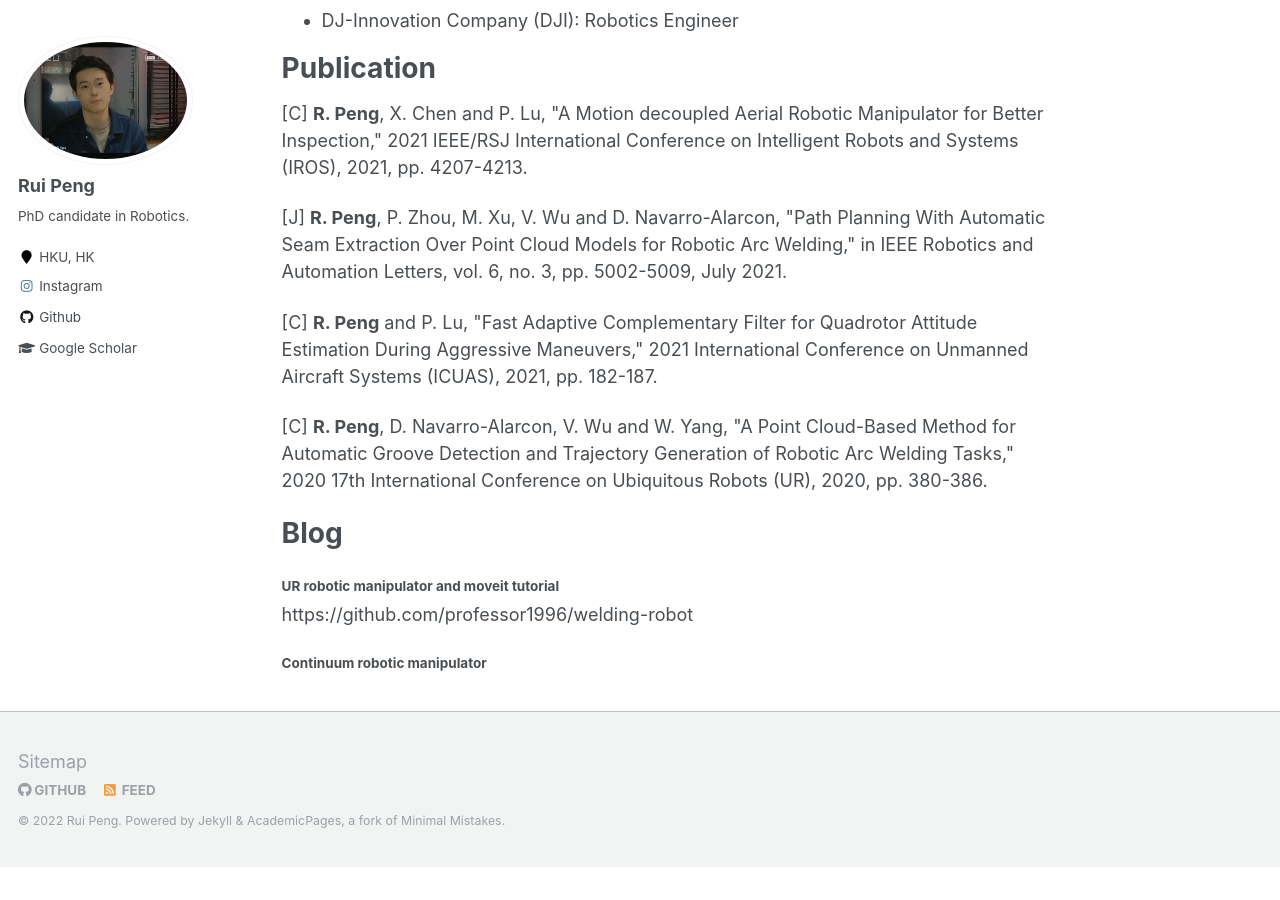
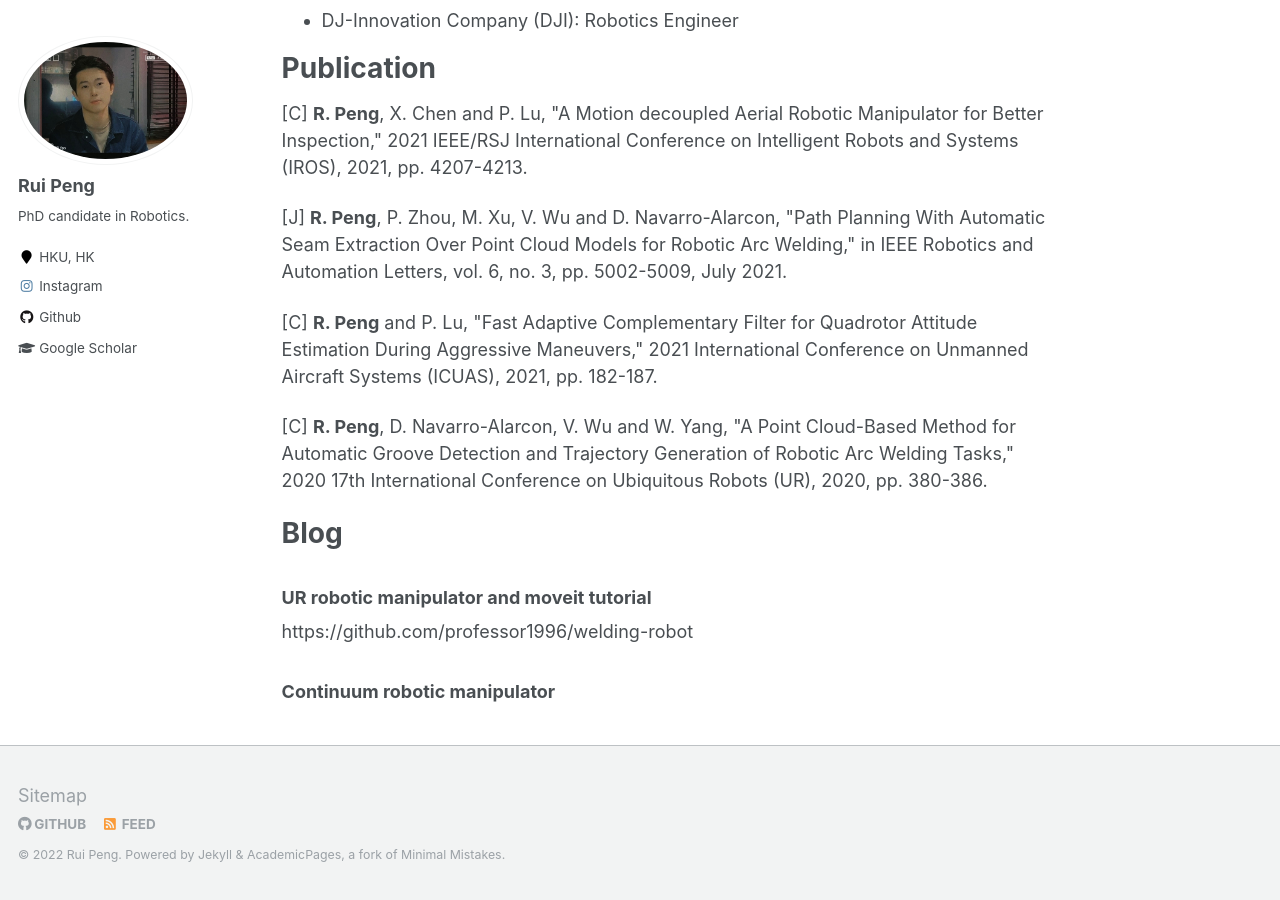
Before and after one commit to professor1996/professor1996.github.io, a Jekyll site: the page built from _pages/about.md, in a window 1280 px wide and 900 px high, scrolled down 759 px. Built offline with Jekyll 4.4.1, drawn with Linux system fonts in a browser that asks for light colours; before the commit the page ends 1626 px from its top, so only the background shows below that.

```diff
--- a/_pages/about.md
+++ b/_pages/about.md
@@ -46,8 +46,8 @@ Publication
 Blog
 ======
 
-#### UR robotic manipulator and moveit tutorial
+### UR robotic manipulator and moveit tutorial
 
 https://github.com/professor1996/welding-robot
 
-#### Continuum robotic manipulator
+### Continuum robotic manipulator
```
